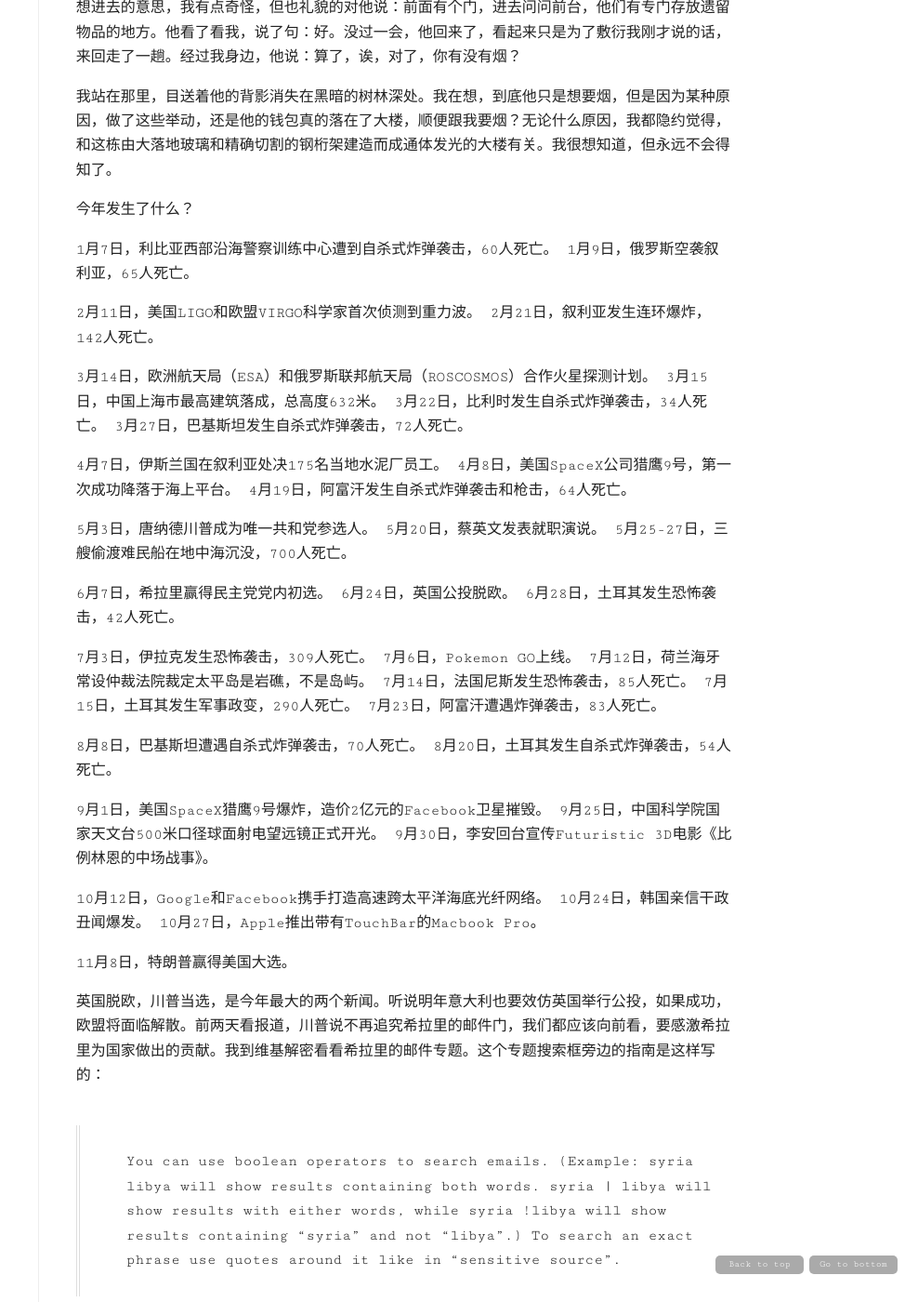
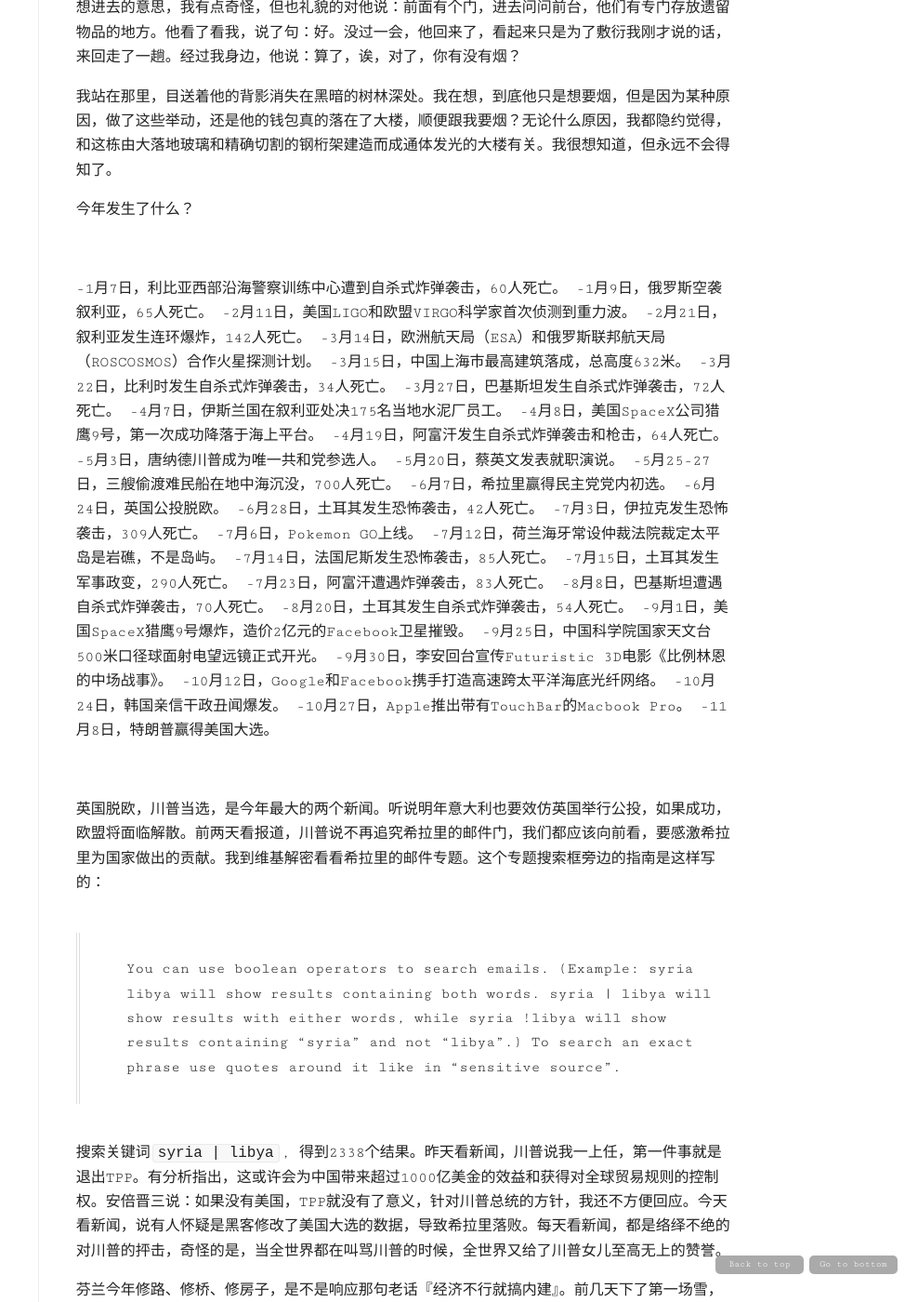
Before and after one commit to crabcanon/crabcanon.github.com, a Jekyll site: the page built from _posts/2016-11-25-complexity.md, in a window 1280 px wide and 1400 px high, scrolled down 354 px. Shown: the whole window at 93% size, without its empty margins (292-1280 px from the left). Built offline with Jekyll 4.4.1, drawn with Linux system fonts in a browser that asks for light colours; some of the changed text lies outside the part shown.

Commit message:
Update blog.

```diff
--- a/_posts/2016-11-25-complexity.md
+++ b/_posts/2016-11-25-complexity.md
@@ -14,48 +14,42 @@ tags: [中文]
 
 今年发生了什么？
 
-1月7日，利比亚西部沿海警察训练中心遭到自杀式炸弹袭击，60人死亡。
-1月9日，俄罗斯空袭叙利亚，65人死亡。
+<br>
 
-2月11日，美国LIGO和欧盟VIRGO科学家首次侦测到重力波。
-2月21日，叙利亚发生连环爆炸，142人死亡。
+-1月7日，利比亚西部沿海警察训练中心遭到自杀式炸弹袭击，60人死亡。
+-1月9日，俄罗斯空袭叙利亚，65人死亡。
+-2月11日，美国LIGO和欧盟VIRGO科学家首次侦测到重力波。
+-2月21日，叙利亚发生连环爆炸，142人死亡。
+-3月14日，欧洲航天局（ESA）和俄罗斯联邦航天局（ROSCOSMOS）合作火星探测计划。
+-3月15日，中国上海市最高建筑落成，总高度632米。
+-3月22日，比利时发生自杀式炸弹袭击，34人死亡。
+-3月27日，巴基斯坦发生自杀式炸弹袭击，72人死亡。
+-4月7日，伊斯兰国在叙利亚处决175名当地水泥厂员工。
+-4月8日，美国SpaceX公司猎鹰9号，第一次成功降落于海上平台。
+-4月19日，阿富汗发生自杀式炸弹袭击和枪击，64人死亡。
+-5月3日，唐纳德川普成为唯一共和党参选人。
+-5月20日，蔡英文发表就职演说。
+-5月25-27日，三艘偷渡难民船在地中海沉没，700人死亡。
+-6月7日，希拉里赢得民主党党内初选。
+-6月24日，英国公投脱欧。
+-6月28日，土耳其发生恐怖袭击，42人死亡。
+-7月3日，伊拉克发生恐怖袭击，309人死亡。
+-7月6日，Pokemon GO上线。
+-7月12日，荷兰海牙常设仲裁法院裁定太平岛是岩礁，不是岛屿。
+-7月14日，法国尼斯发生恐怖袭击，85人死亡。
+-7月15日，土耳其发生军事政变，290人死亡。
+-7月23日，阿富汗遭遇炸弹袭击，83人死亡。
+-8月8日，巴基斯坦遭遇自杀式炸弹袭击，70人死亡。
+-8月20日，土耳其发生自杀式炸弹袭击，54人死亡。
+-9月1日，美国SpaceX猎鹰9号爆炸，造价2亿元的Facebook卫星摧毁。
+-9月25日，中国科学院国家天文台500米口径球面射电望远镜正式开光。
+-9月30日，李安回台宣传Futuristic 3D电影《比例林恩的中场战事》。
+-10月12日，Google和Facebook携手打造高速跨太平洋海底光纤网络。
+-10月24日，韩国亲信干政丑闻爆发。
+-10月27日，Apple推出带有TouchBar的Macbook Pro。
+-11月8日，特朗普赢得美国大选。
 
-3月14日，欧洲航天局（ESA）和俄罗斯联邦航天局（ROSCOSMOS）合作火星探测计划。
-3月15日，中国上海市最高建筑落成，总高度632米。
-3月22日，比利时发生自杀式炸弹袭击，34人死亡。
-3月27日，巴基斯坦发生自杀式炸弹袭击，72人死亡。
-
-4月7日，伊斯兰国在叙利亚处决175名当地水泥厂员工。
-4月8日，美国SpaceX公司猎鹰9号，第一次成功降落于海上平台。
-4月19日，阿富汗发生自杀式炸弹袭击和枪击，64人死亡。
-
-5月3日，唐纳德川普成为唯一共和党参选人。
-5月20日，蔡英文发表就职演说。
-5月25-27日，三艘偷渡难民船在地中海沉没，700人死亡。
-
-6月7日，希拉里赢得民主党党内初选。
-6月24日，英国公投脱欧。
-6月28日，土耳其发生恐怖袭击，42人死亡。
-
-7月3日，伊拉克发生恐怖袭击，309人死亡。
-7月6日，Pokemon GO上线。
-7月12日，荷兰海牙常设仲裁法院裁定太平岛是岩礁，不是岛屿。
-7月14日，法国尼斯发生恐怖袭击，85人死亡。
-7月15日，土耳其发生军事政变，290人死亡。
-7月23日，阿富汗遭遇炸弹袭击，83人死亡。
-
-8月8日，巴基斯坦遭遇自杀式炸弹袭击，70人死亡。
-8月20日，土耳其发生自杀式炸弹袭击，54人死亡。
-
-9月1日，美国SpaceX猎鹰9号爆炸，造价2亿元的Facebook卫星摧毁。
-9月25日，中国科学院国家天文台500米口径球面射电望远镜正式开光。
-9月30日，李安回台宣传Futuristic 3D电影《比例林恩的中场战事》。
-
-10月12日，Google和Facebook携手打造高速跨太平洋海底光纤网络。
-10月24日，韩国亲信干政丑闻爆发。
-10月27日，Apple推出带有TouchBar的Macbook Pro。
-
-11月8日，特朗普赢得美国大选。
+<br>
 
 英国脱欧，川普当选，是今年最大的两个新闻。听说明年意大利也要效仿英国举行公投，如果成功，欧盟将面临解散。前两天看报道，川普说不再追究希拉里的邮件门，我们都应该向前看，要感激希拉里为国家做出的贡献。我到维基解密看看希拉里的邮件专题。这个专题搜索框旁边的指南是这样写的：
 
@@ -64,6 +58,10 @@ tags: [中文]
 
 搜索关键词`syria | libya`, 得到2338个结果。昨天看新闻，川普说我一上任，第一件事就是退出TPP。有分析指出，这或许会为中国带来超过1000亿美金的效益和获得对全球贸易规则的控制权。安倍晋三说：如果没有美国，TPP就没有了意义，针对川普总统的方针，我还不方便回应。今天看新闻，说有人怀疑是黑客修改了美国大选的数据，导致希拉里落败。每天看新闻，都是络绎不绝的对川普的抨击，奇怪的是，当全世界都在叫骂川普的时候，全世界又给了川普女儿至高无上的赞誉。
 
-芬兰今年修路、修桥、修房子，是不是响应那句老话『经济不行就搞内建』。前几天下了第一场雪，我在结满冰的高速路上把车撞上了护栏，保险、年检、修车检车费用，就像消不下去的欲望。
+芬兰今年修路、修桥、修房子，是不是响应那句老话『经济不行就搞内建』。前几天下了第一场雪，我在结满冰的高速路上把车撞到护栏，保险、年检、修车检车费用，就像消不下去的欲望。
 
-今天我设计开发测试完项目一个基于地图的功能，将近两个月，每个细节精雕细琢。最后一个commit写的是`Rearrange code structures and add comments.`。晚上11点回到家，煮了个面，和一锅混有鹌鹑蛋、胡萝卜、黄瓜、香菇和芋头的汤。现在3点33分，和复杂晚安。
+耗时两个月终于完成项目中一个基于地图的功能，设计、开发、测试和部署，每个细节都精雕细琢。今晚最后一个commit写的是`Rearrange code structures and add comments.`。晚上回到家，煮了个面，和一锅混有鹌鹑蛋、胡萝卜、黄瓜、香菇和芋头的汤。
+
+再过10年，我会怎么看今年？那句话怎么说来着？
+
+>总之，那时跟现在非常相象，某些最喧嚣的权威坚持要用形容词的最高级来形容它。说它好，是最高级的；说它不好，也是最高级的。
```
